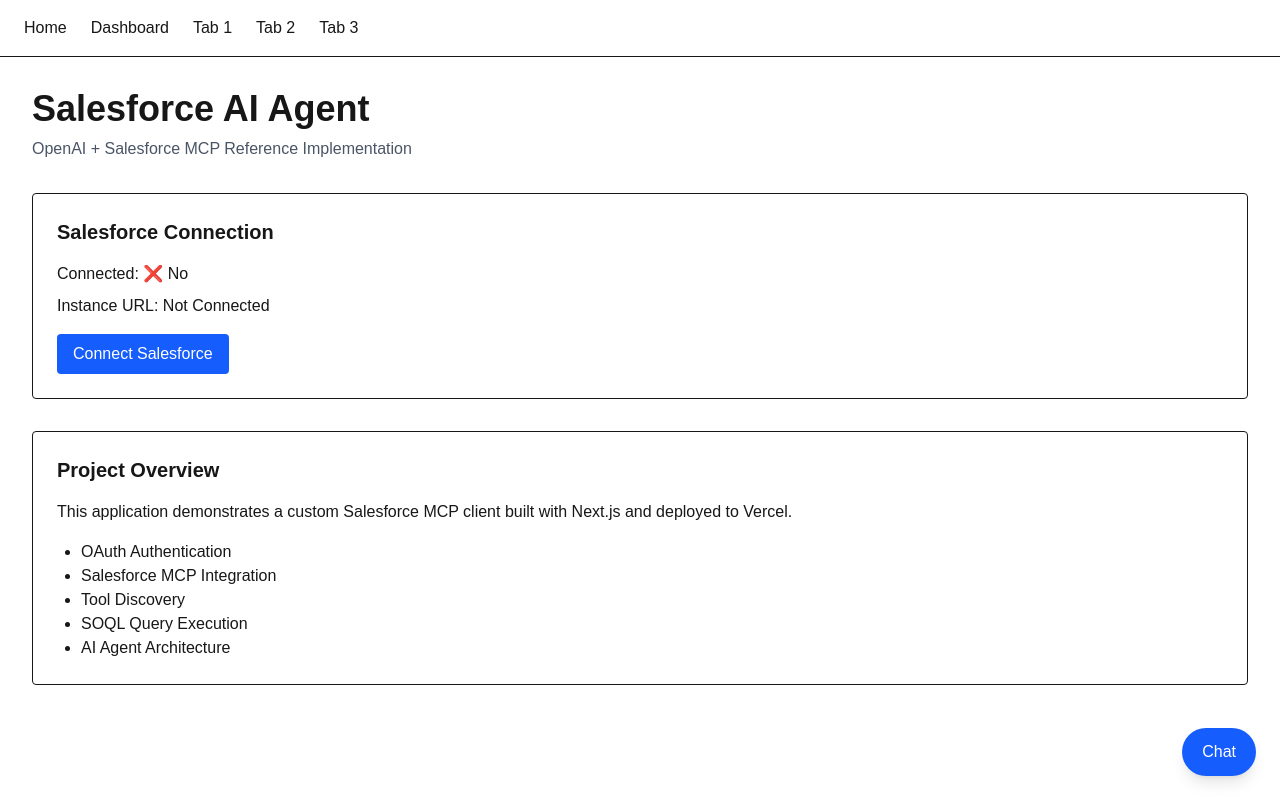
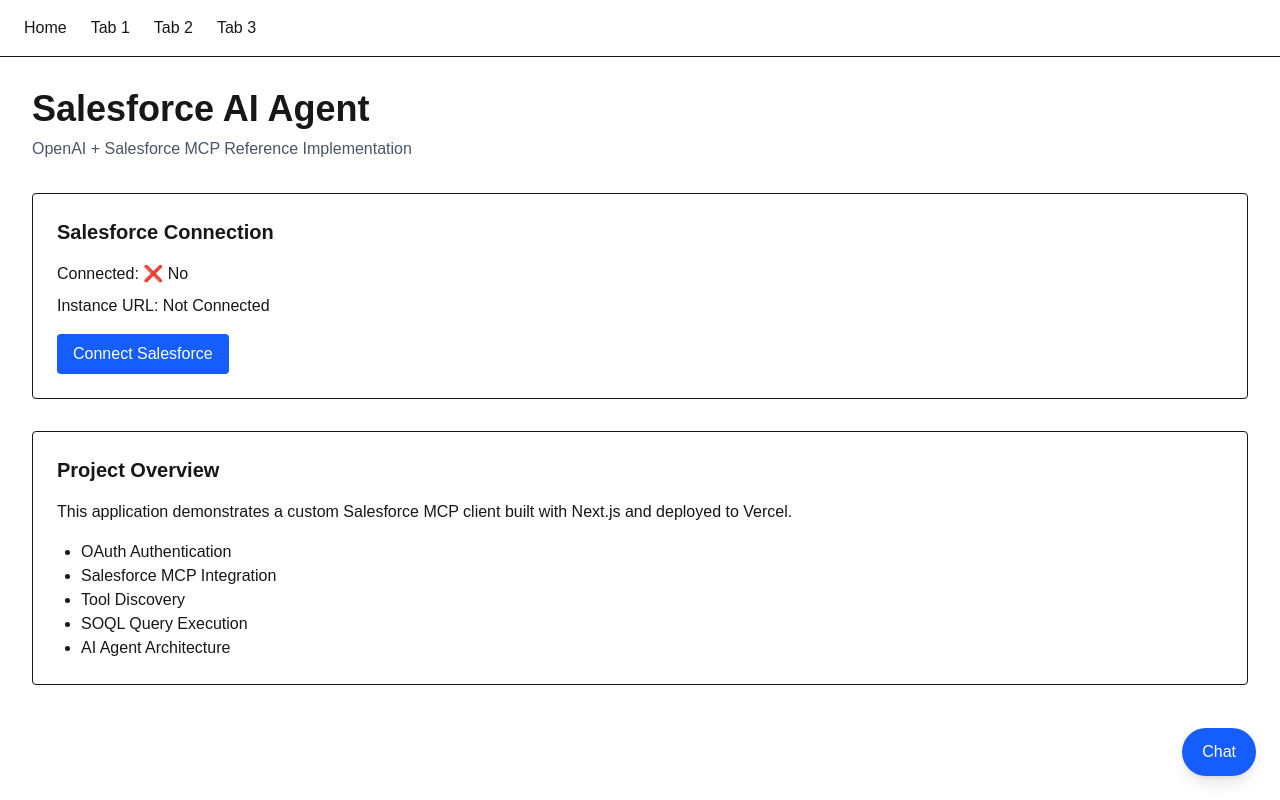
Before and after one commit to raj-rao/salesforce-ai-agent, a Next.js app: page / in a window 1280 px wide. Built offline with nearby package versions, Linux system fonts and the light colour scheme; no server answers.

Commit message:
Remove dashboard link from navbar

```diff
--- a/components/Navbar.tsx
+++ b/components/Navbar.tsx
@@ -6,9 +6,9 @@
       <div className="flex gap-6">
         <Link href="/">Home</Link>
 
-        <Link href="/dashboard">
+        {/*<Link href="/dashboard">
           Dashboard
-        </Link>
+        </Link>*/}
 
         <Link href="/tab1">
           Tab 1
```
